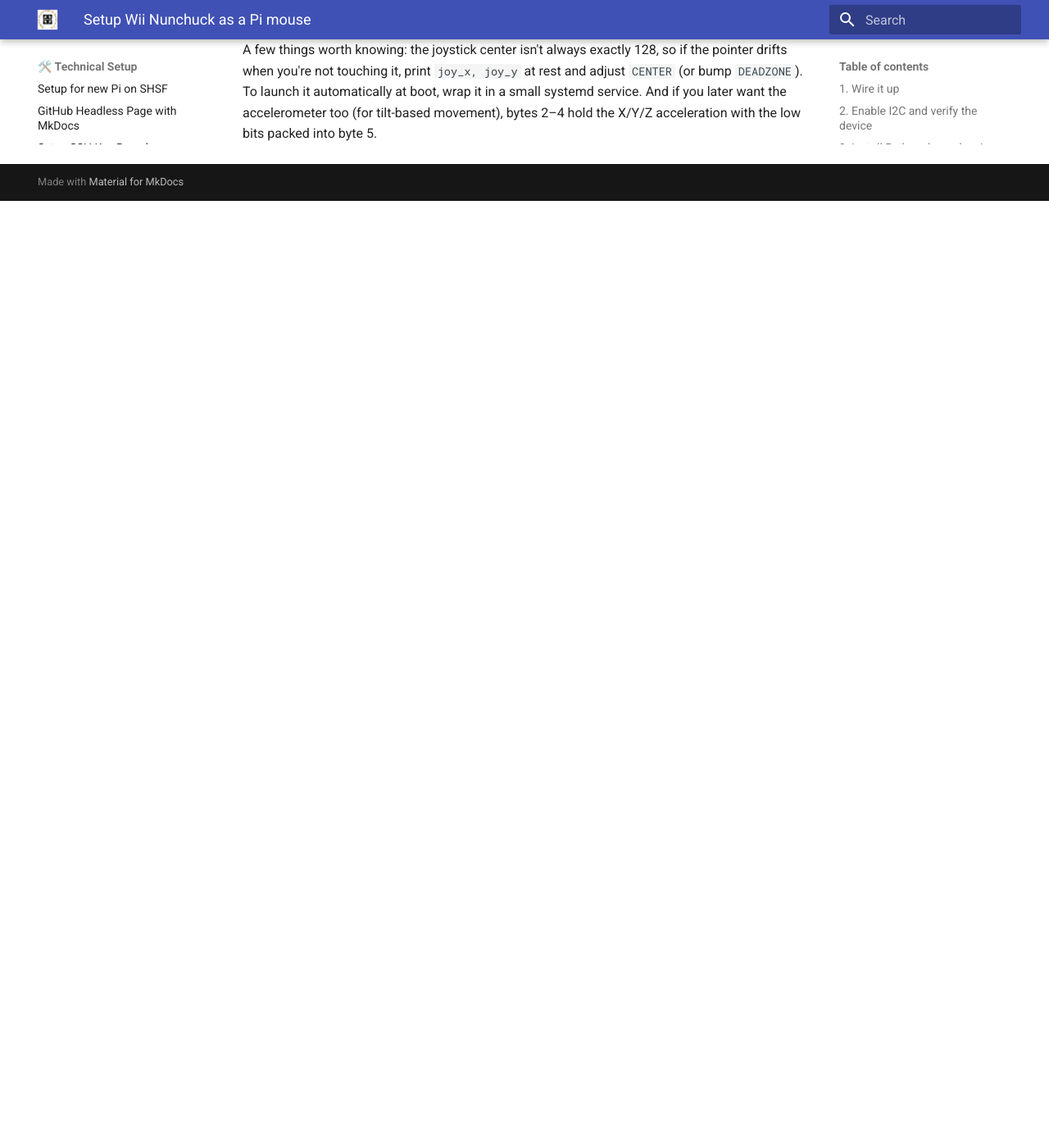
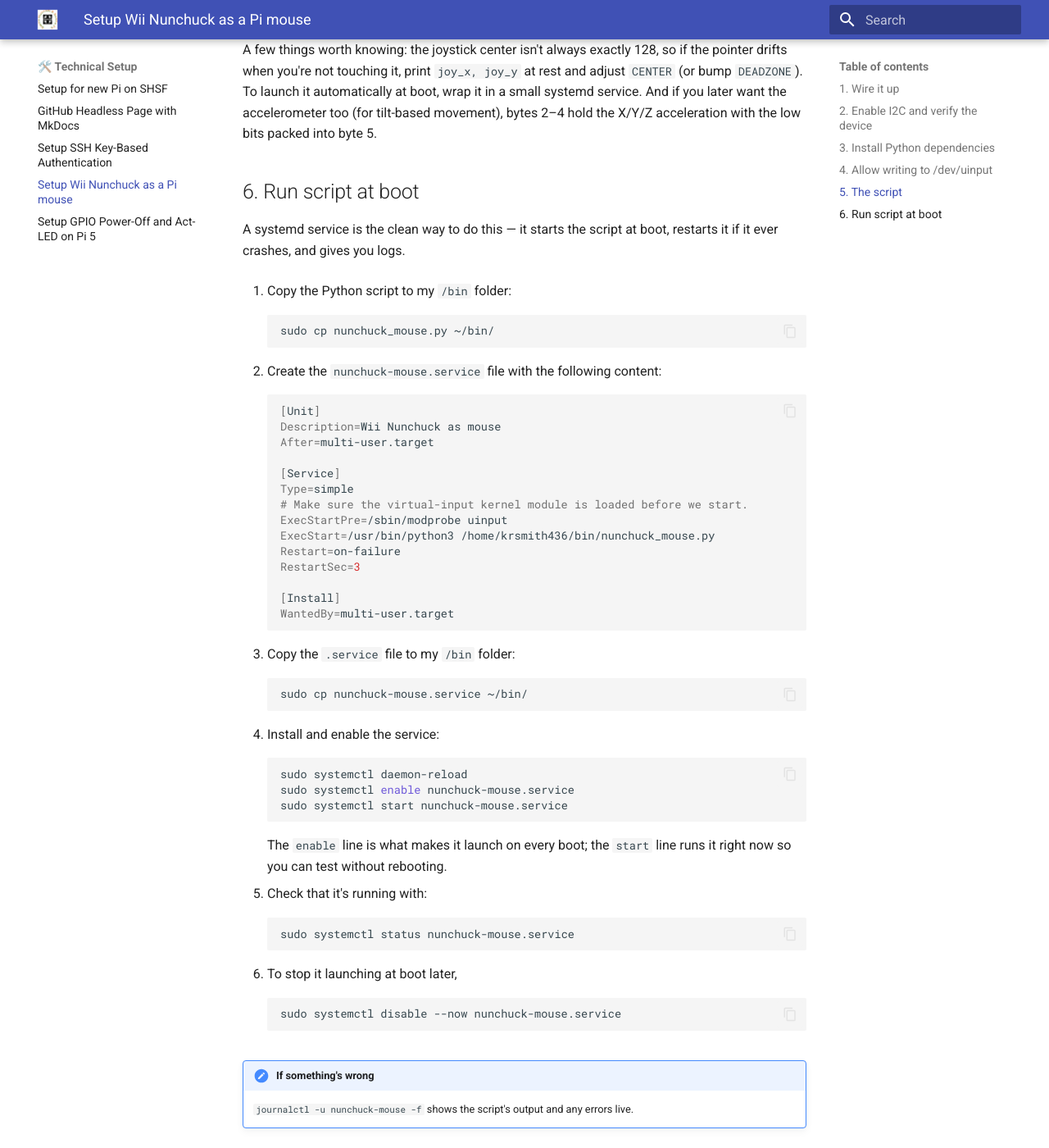
Before and after one commit to krsmith436/ref, an MkDocs documentation site: the page built from docs/setup/wii_nunchuck_as_pi_mouse.md, in a window 1280 px wide and 1400 px high, scrolled down 1827 px. Shown: the whole window at 82% size. Built offline with MkDocs 1.6.1 and Material for MkDocs 9.7.7, drawn with Linux system fonts in a browser that asks for light colours; before the commit the page ends 2072 px from its top, so only the background shows below that.

Commit message:
Updated nunchuck setup instructions.

````diff
--- a/docs/setup/wii_nunchuck_as_pi_mouse.md
+++ b/docs/setup/wii_nunchuck_as_pi_mouse.md
@@ -50,3 +50,59 @@ Simplest path is to run the script with `sudo`. If you'd rather run it as your n
 A couple of notes on how it works: the init sequence (`0xF0 0x55`, `0xFB 0x00`) disables the Nunchuck's data encryption, so the six data bytes can be read straight without decoding. Byte 0 and 1 are joystick X/Y (center ≈ 128), and byte 5 holds the C and Z button bits. I mapped Z (the big trigger) to left-click and C to right-click.Run it with `sudo python3 nunchuck_mouse.py` and the joystick will drive the pointer, Z is left-click, C is right-click. Tweak `SPEED` and `DEADZONE` at the top to get the feel right.
 
 A few things worth knowing: the joystick center isn't always exactly 128, so if the pointer drifts when you're not touching it, print `joy_x, joy_y` at rest and adjust `CENTER` (or bump `DEADZONE`). To launch it automatically at boot, wrap it in a small systemd service. And if you later want the accelerometer too (for tilt-based movement), bytes 2–4 hold the X/Y/Z acceleration with the low bits packed into byte 5.
+
+## 6. Run script at boot
+
+A systemd service is the clean way to do this — it starts the script at boot, restarts it if it ever crashes, and gives you logs.
+
+1. Copy the Python script to my `/bin` folder:
+
+    ```bash
+    sudo cp nunchuck_mouse.py ~/bin/
+    ```
+
+1. Create the `nunchuck-mouse.service` file with the following content:
+    ```bash
+    [Unit]
+    Description=Wii Nunchuck as mouse
+    After=multi-user.target
+
+    [Service]
+    Type=simple
+    # Make sure the virtual-input kernel module is loaded before we start.
+    ExecStartPre=/sbin/modprobe uinput
+    ExecStart=/usr/bin/python3 /home/krsmith436/bin/nunchuck_mouse.py
+    Restart=on-failure
+    RestartSec=3
+
+    [Install]
+    WantedBy=multi-user.target
+    ```
+1. Copy the `.service` file to my `/bin` folder:
+
+    ```bash
+    sudo cp nunchuck-mouse.service ~/bin/
+    ```
+
+1. Install and enable the service:
+
+    ```bash
+    sudo systemctl daemon-reload
+    sudo systemctl enable nunchuck-mouse.service
+    sudo systemctl start nunchuck-mouse.service
+    ```
+    The `enable` line is what makes it launch on every boot; the `start` line runs it right now so you can test without rebooting.
+
+1. Check that it's running with:
+
+    ```bash
+    sudo systemctl status nunchuck-mouse.service
+    ```
+
+1. To stop it launching at boot later,
+    ```
+    sudo systemctl disable --now nunchuck-mouse.service
+    ```
+
+!!! note "If something's wrong"
+    `journalctl -u nunchuck-mouse -f` shows the script's output and any errors live.
````
